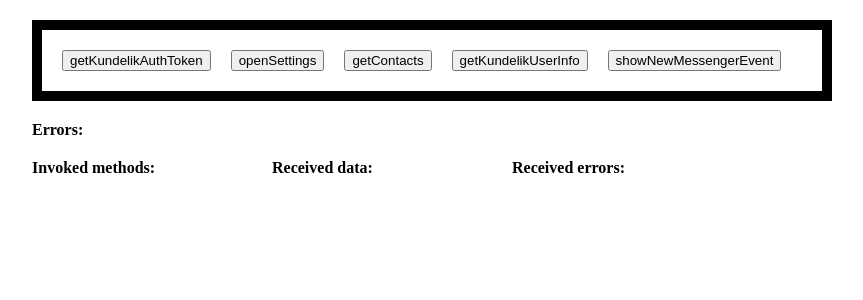
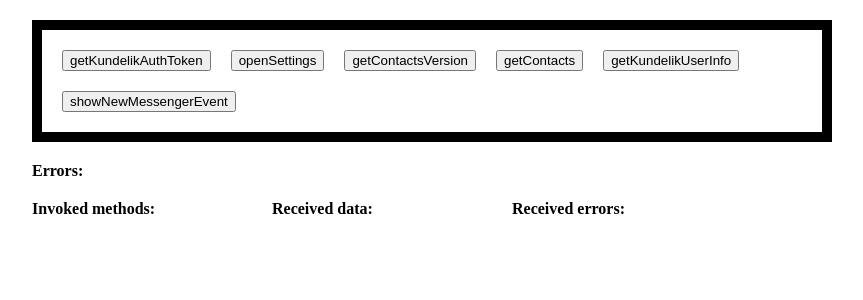
Before and after one commit to lgordey/lgordey.github.io, a Next.js app: page /test-kundelik in a window 1280 px wide. Shown: the top 300 px of the page, without its empty margins (208-1071 px from the left). Built offline with nearby package versions, Linux system fonts and the light colour scheme.

Commit message:
Up version, add getContactsVersion method

```diff
--- a/package.json
+++ b/package.json
@@ -22,7 +22,7 @@
   },
   "homepage": "https://github.com/lgordey/lgordey.github.io#readme",
   "dependencies": {
-    "@btsd/kundelik-bridge": "^0.0.6",
+    "@btsd/kundelik-bridge": "^0.0.7",
     "@btsd/aitu-bridge": "^0.2.2",
     "@svgr/webpack": "^4.3.3",
     "@zeit/next-css": "^1.0.1",
--- a/pages/test-kundelik.tsx
+++ b/pages/test-kundelik.tsx
@@ -63,6 +63,7 @@
       <div className={classes.btnWrapper}>
         <button onClick={() => handleMethod('getKundelikAuthToken')}>getKundelikAuthToken</button>
         <button onClick={() => handleMethod('openSettings')}>openSettings</button>
+        <button onClick={() => handleMethod('getContactsVersion')}>getContactsVersion</button>
         <button onClick={() => handleMethod('getContacts')}>getContacts</button>
         <button onClick={() => handleMethod('getKundelikUserInfo')}>getKundelikUserInfo</button>
         <button onClick={() => handleMethodObject('showNewMessengerEvent', showNewMessengerEventData)}>showNewMessengerEvent</button>
```
Also changed, not shown: 1 other file (tests, documents, lock files or other folders).
